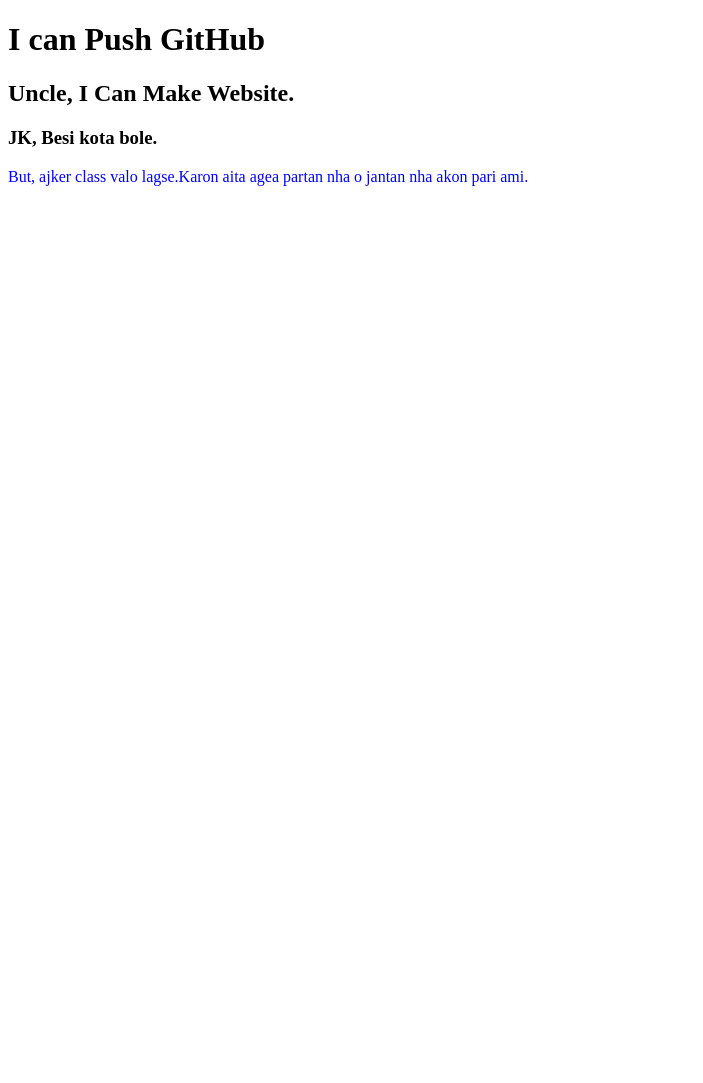
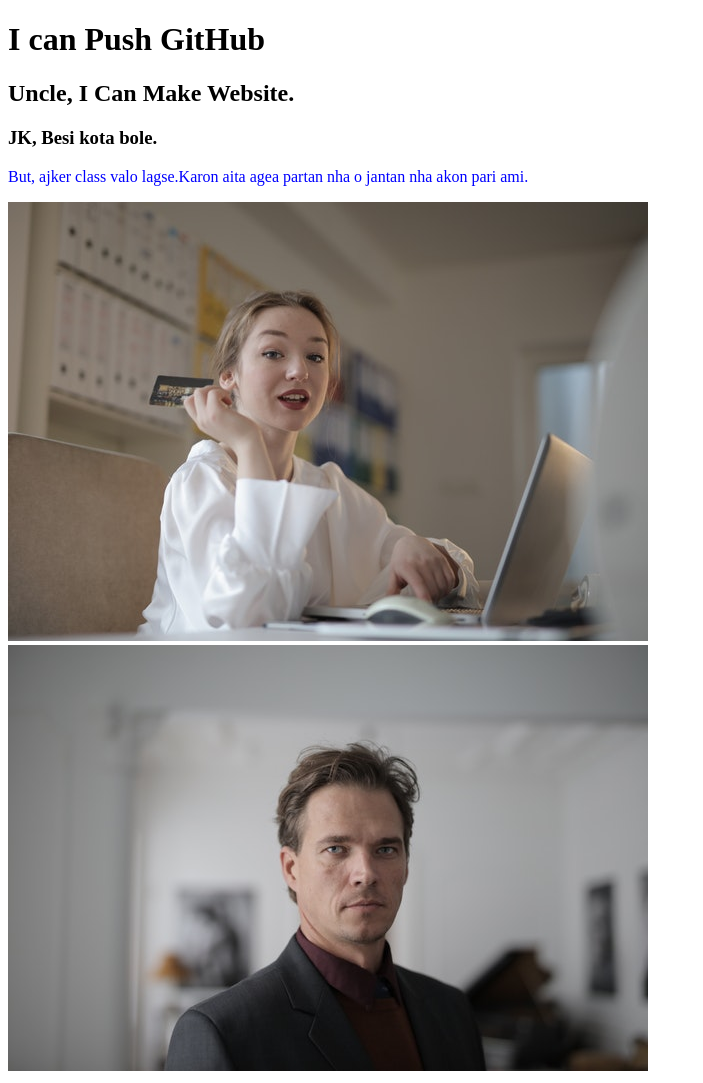
Before and after one commit to iffarurrahat/my-thred-repo, a plain HTML site: page index.htm in a window 1280 px wide. Shown: the whole page, without its empty margins (0-703 px from the left). Before the commit the page ends 800 px from the top, so only its background shows below. Drawn offline with Linux system fonts and the light colour scheme.

Commit message:
add tow picrures

```diff
--- a/index.htm
+++ b/index.htm
@@ -12,5 +12,7 @@
     <h2>Uncle, I Can Make Website.</h2>
     <h3>JK, Besi kota bole.</h3>
     <p>But, ajker class valo lagse.Karon aita agea partan nha o jantan nha akon pari ami.</p>
+    <img src="img2.jpg" alt="she is prety woman">
+    <img src="img3.jpg" alt="">
 </body>
 </html>
```
Also changed, not shown: img2.jpg (added), img3.jpg (added), img4.jpg (added).
